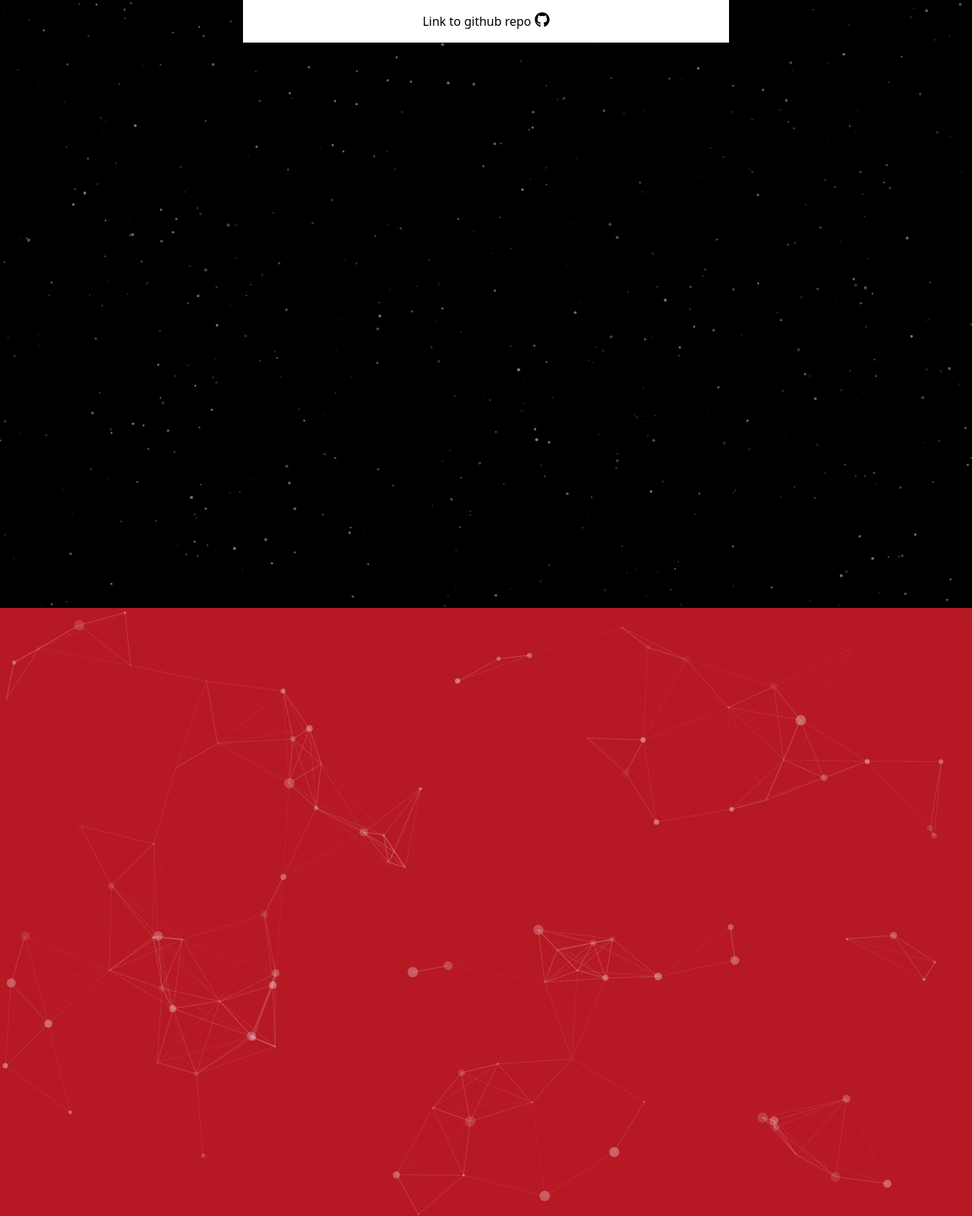
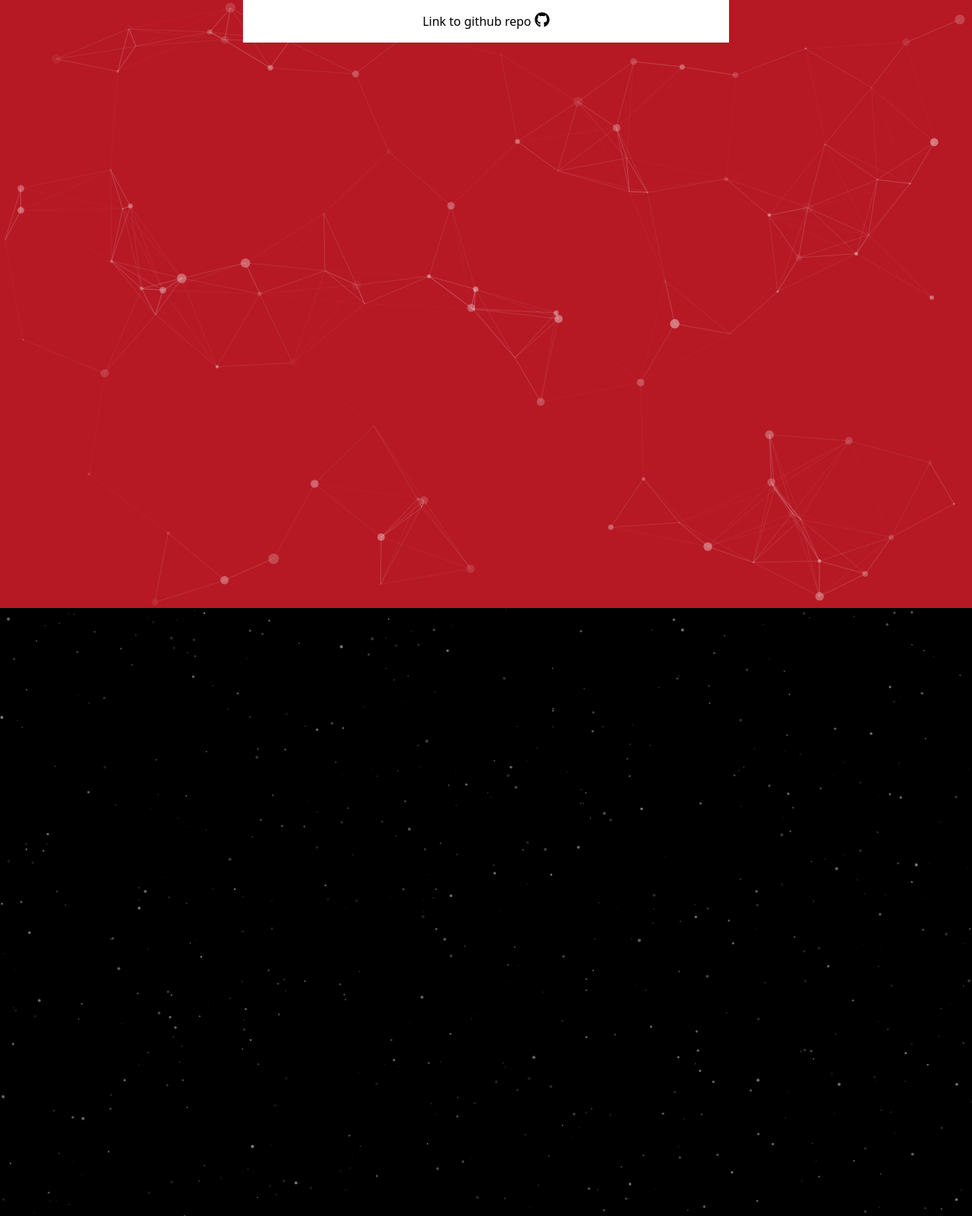
Before and after one commit to ridwanyinus/Animations-Comps, a Next.js app: page /particles in a window 1280 px wide. Shown: the whole page at 76% size. Built offline with nearby package versions, Linux system fonts and the light colour scheme.

Commit message:
chore: change particles position

```diff
--- a/app/particles/page.tsx
+++ b/app/particles/page.tsx
@@ -8,13 +8,13 @@ const NasaEffects = dynamic(() => import("@/components/NasaEffects"), { ssr: fal
 const page = () => {
   return (
     <div className="relative h-screen w-full grid  items-start place-items-center">
-      <NasaEffects />
+      <ParticlesEffect />
       <div className="absolute  flex  flex-col justify-center items-center  bg-white py-1 w-1/2 mx-auto ">
         <Link rel="stylesheet" href="https://github.com/ridwanyinus/Animations-Comps" className="flex py-3 gap-x-1 hover:underline">
           Link to github repo <FaGithub size={20} />
         </Link>
       </div>
-      <ParticlesEffect />
+      <NasaEffects />
     </div>
   );
 };
```
